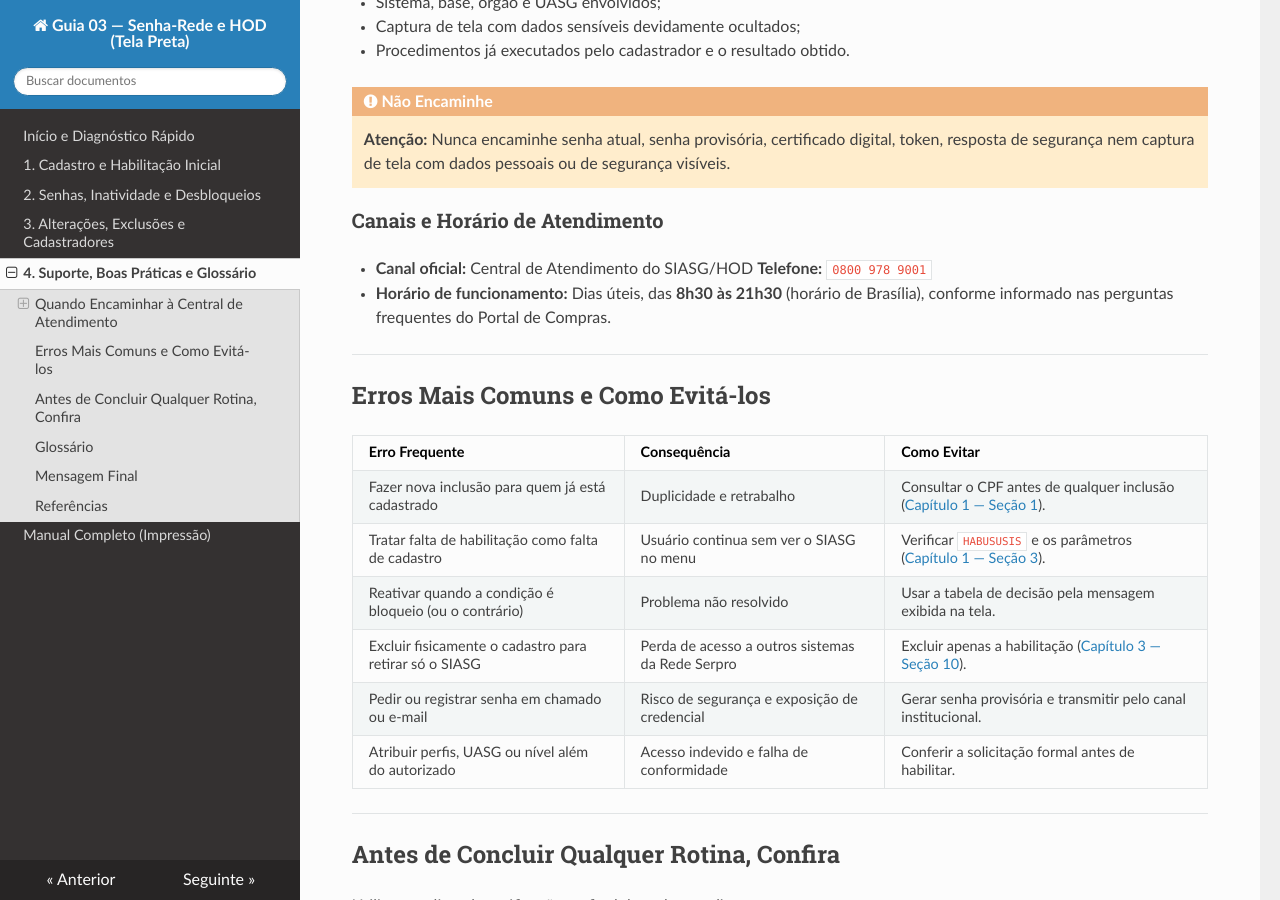
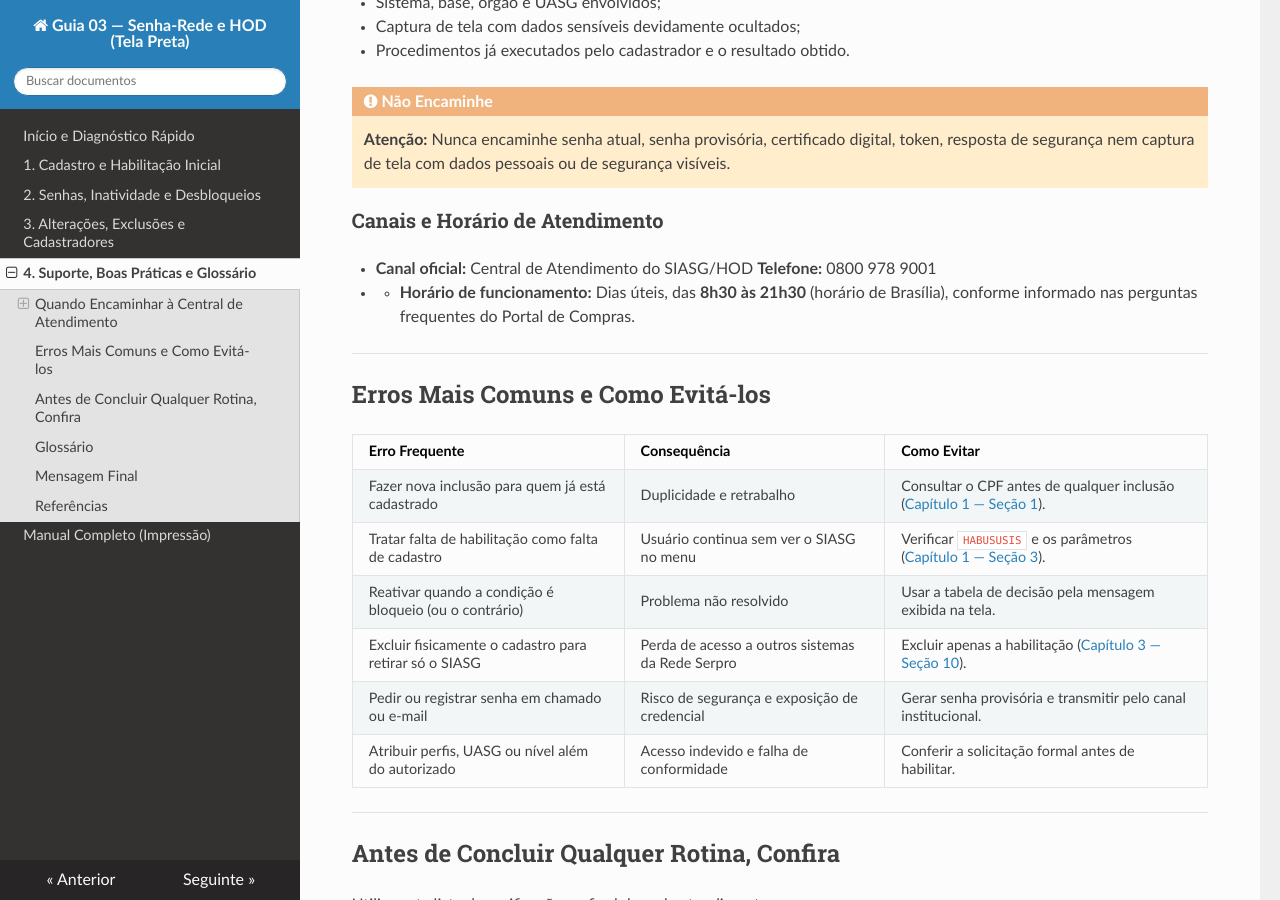
Before and after one commit to siqueiraazevedo2013-cloud/Tutorial-Guia-03-Senha-Rede-HOD, an MkDocs documentation site: the page built from docs/04-suporte-boas-praticas-e-glossario.md, in a window 1280 px wide and 900 px high, scrolled down 991 px. Built offline with MkDocs 1.6.1, drawn with Linux system fonts in a browser that asks for light colours; nearby versions of some CDN libraries.

Commit message:
Fix formatting of contact information in documentation

```diff
--- a/docs/04-suporte-boas-praticas-e-glossario.md
+++ b/docs/04-suporte-boas-praticas-e-glossario.md
@@ -47,8 +47,8 @@ Ao registrar um chamado, inclua sempre:
 
 ### Canais e Horário de Atendimento
 
-* **Canal oficial:** Central de Atendimento do SIASG/HOD **Telefone:** `0800 978 9001`
-* **Horário de funcionamento:** Dias úteis, das **8h30 às 21h30** (horário de Brasília), conforme informado nas perguntas frequentes do Portal de Compras.
+* **Canal oficial:** Central de Atendimento do SIASG/HOD **Telefone:** 0800 978 9001
+* * **Horário de funcionamento:** Dias úteis, das **8h30 às 21h30** (horário de Brasília), conforme informado nas perguntas frequentes do Portal de Compras.
 
 ---
 
```
